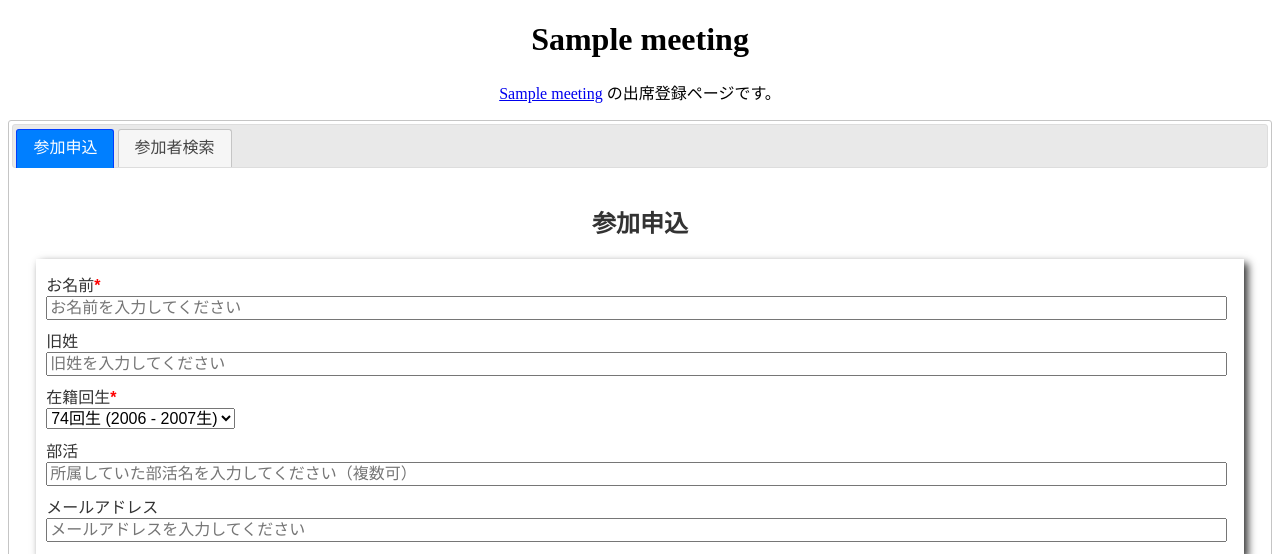
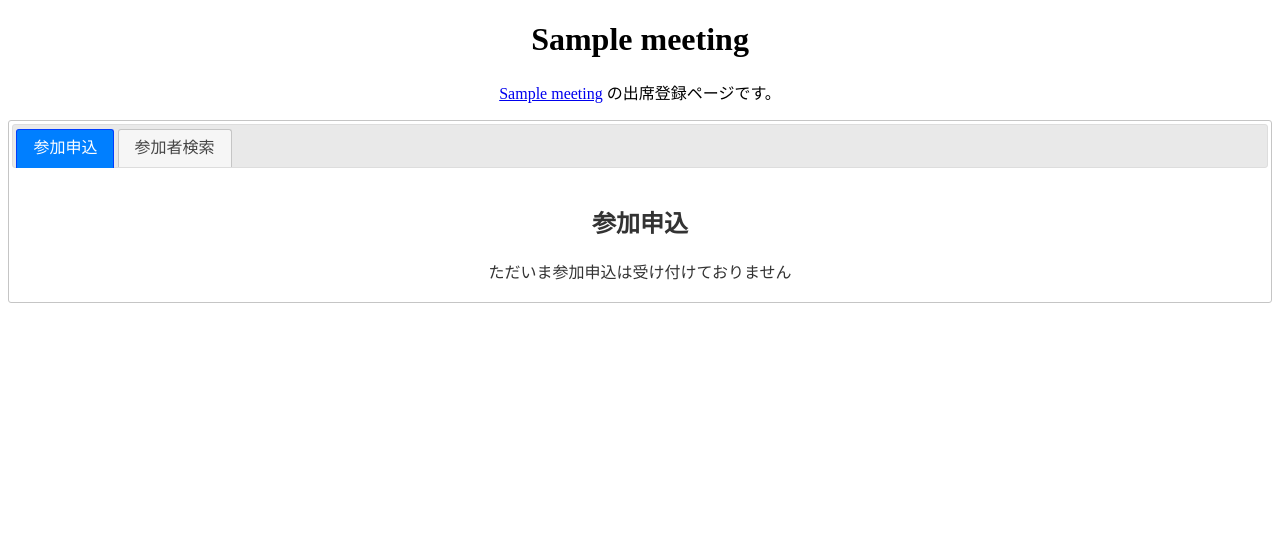
Before and after one commit to eagan/gae-py-attendance, a Flask app: template src/templates/meeting.html in a window 1280 px wide. Shown: the top 554 px of the page. After the commit the page ends 303 px from the top, so only its background shows below. Run offline with Flask 2, Linux system fonts and the light colour scheme; the template is opened without the code that fills it: most values are stand-ins (such as "Sample title", 1, 10 or a date in 2020); some libraries are stand-ins or nearby versions.

Commit message:
開放／非開放スイッチ

```diff
--- a/src/main.py
+++ b/src/main.py
@@ -42,6 +42,8 @@ class Meeting:
     title = None
     password = None
     detail_url = None
+    accept_entry = None
+    accept_search = None
 
 class Attendance:
     id = None
@@ -94,6 +96,10 @@ def get_meeting(meeting_id):
             meeting.password = m_src['password']
         if 'detail_url' in m_src:
             meeting.detail_url = m_src['detail_url']
+        if 'accept_entry' in m_src:
+            meeting.accept_entry = m_src['accept_entry']
+        if 'accept_search' in m_src:
+            meeting.accept_search = m_src['accept_search']
     return meeting
 
 def get_attendances(meeting):
@@ -200,6 +206,8 @@ def meeting_entry(meeting_id):
     meeting = get_meeting(meeting_id)
     if not meeting:
         return render_template('meeting_not_found.html', meeting_id = meeting_id), 404
+    if not meeting.accept_entry:
+        return make_response('ただいま参加申込は受け付けておりません', 403)
     input_errors = []
     attendance = Attendance()
     form = request.form
@@ -244,6 +252,8 @@ def meeting_search(meeting_id):
     meeting = get_meeting(meeting_id)
     if not meeting:
         return make_response('', 404)
+    if not meeting.accept_search:
+        return make_response('ただいま参加者検索は受け付けておりません', 403)
     if not 'condition' in request.args.keys() or not request.args['condition']:
         return make_response('検索条件を入力してください', 403)
     conditions = request.args['condition'].split()
--- a/src/templates/meeting.html
+++ b/src/templates/meeting.html
@@ -30,6 +30,7 @@
     </ul>
     <div id="tabs-entry">
       <h2>参加申込</h2>
+      {% if meeting.accept_entry %}
       <form id="form-entry" action="entry/" method="POST">
         <div class="inputSection">
           <div class="inputItem required">
@@ -125,9 +126,13 @@
           <input type="submit" id="button-entry" value="登録" />
         </div>
       </form>
+      {% else %}
+      <div>ただいま参加申込は受け付けておりません</div>
+      {% endif %}
     </div>
     <div id="tabs-search">
       <h2>参加者検索</h2>
+      {% if meeting.accept_search %}
       <form id="form-search" action="search/">
         <input type="text" name="condition" placeholder="検索条件を入力して検索してください。" />
         <input type="submit" id="button-search" value="検索" />
@@ -149,6 +154,9 @@
           </div>
         </div>
       </div>
+      {% else %}
+      <div>ただいま参加者検索は受け付けておりません</div>
+      {% endif %}
     </div>
   </div>
 
```
